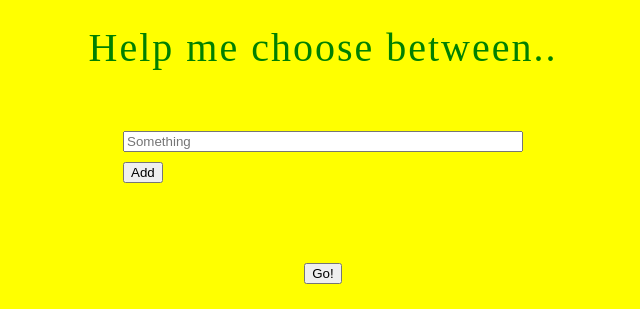
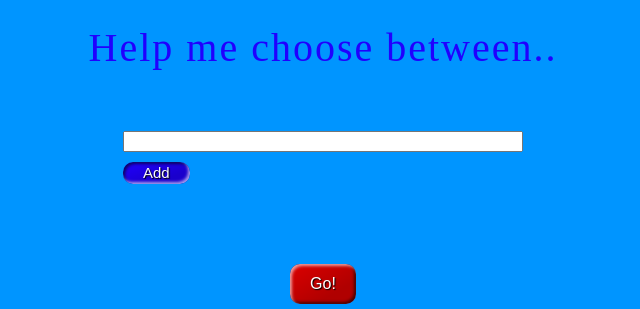
Before and after one commit to Printess/help-me-choose, a plain HTML site: page index.html in a window 1280 px wide. Shown: the part 579-888 px from the top of the page, without its empty margins (317-957 px from the left). Drawn offline with nearby package versions, Linux system fonts and the light colour scheme.

Commit message:
Day 4 commitment
Added input fields and  function to randomly select from the list of inputs

```diff
--- a/index.html
+++ b/index.html
@@ -2,27 +2,29 @@
 <html lang=en>
   <head>
     <meta charset=utf-8>
-    <title>Help me choose</title>
+    <title>Help me choose!!!</title>
     <link href="./main.css" rel="stylesheet" type="text/css">
   </head>
   <body class="bakgrund">
+
     <form action="/action_page.php">
-      <input type="text" name="FirstName" value="First Name"><br>
+      <input type="text" name="FirstName" value="First Name"></br>
       <input type="text" name="LastName" value="Last Name"></br>
       <input type="submit" value="Submit">
     </form>
+
     <a class="irc_mil i3597" rel="noopener" jsaction="mousedown:irc.rl;focus:irc.rl" data-noload="" target="_blank" tabindex="0" href="http://www.cuisinebizarre.se/kostcirkeln.html" data-ved="2ahUKEwj94sGknejgAhWCblAKHaEoBvsQjRx6BAgBEAU">
       <img class="irc_mi" src="http://www.cuisinebizarre.se/images/kostcirkel540.gif" onload="typeof google==='object'&amp;&amp;google.aft&amp;&amp;google.aft(this)" alt="Relaterad bild" width="304" height="304" style="margin-top: 25px;" data-iml="1551693645888">
     </a>
-    <h1 class="greenText">Help me choose between..</h1>
+    <h1 class="blueText">Help me choose between..</h1>
     <div class="inputSection">
       <div class="inputs">
-        <input placeholder="Something"></input>
+        <input class="choices"></input>
       </div>
       <button class="addOption">Add</button>
     </div>
     <div class="resultSection"></div>
-    <button>Go!</button>
+    <button class="submit">Go!</button>
 
     <script src="https://code.jquery.com/jquery-3.3.1.min.js"></script>
     <script>
@@ -30,10 +32,26 @@
       $('.resultSection').hide()
 
       var add_option = function() {
-        $('.inputs').append('<input></input>')
+
+        $('.inputs').append('<input class="choices"></input>')
       }
 
       $('.addOption').click(add_option)
+
+var options = []
+var submit = function() {
+  $('.inputSection').hide()
+  $('.resultSection').css('display', 'flex')
+$('.choices').each(function() {
+  options.push($(this).val())
+})
+var winner = options[Math.floor(Math.random() * options.length)]
+console.log(winner)
+$('.resultSection').text(winner)
+
+}
+$('.submit').click(submit)
+
     })
     </script>
   </body>
--- a/main.css
+++ b/main.css
@@ -7,7 +7,7 @@ body {
 }
 
 .bakgrund {
-  background-color: yellow;
+  background-color: #0095ff;
 }
 
 h1 {
@@ -17,8 +17,9 @@ h1 {
   margin-bottom: 0px;
 }
 
-.greenText {
-  color: green;
+
+.blueText {
+  color: #2000ff;
 }
 
 .inputSection {
@@ -38,4 +39,58 @@ input {
 
 .addOption {
   margin-top: 10px;
+  border: 0;
+    line-height: 1.5;
+    padding: 0 20px;
+    font-size: 15px;
+    text-align: center;
+    color: #FAFAFA;
+    text-shadow: 1px 1px 1px #000;
+    border-radius: 10px;
+    background-color: #2000ff;
+    background-image: linear-gradient(to top left,
+                                      rgba(0, 0, 0, .2),
+                                      rgba(0, 0, 0, .2) 30%,
+                                      rgba(0, 0, 0, 0));
+    box-shadow: inset -2px -2px 3px rgba(255, 255, 255, .6),
+                inset 2px 2px 3px rgba(0, 0, 0, .6);
 }
+
+.addOption:hover {
+  background-color: #0095ff;
+}
+
+.submit {
+  border: 0;
+    line-height: 2.5;
+    padding: 0 20px;
+    font-size: 1rem;
+    text-align: center;
+    color: #fff;
+    text-shadow: 1px 1px 1px #000;
+    border-radius: 10px;
+    background-color: rgba(220, 0, 0, 1);
+    background-image: linear-gradient(to top left,
+                                      rgba(0, 0, 0, .2),
+                                      rgba(0, 0, 0, .2) 30%,
+                                      rgba(0, 0, 0, 0));
+    box-shadow: inset 2px 2px 3px rgba(255, 255, 255, .6),
+                inset -2px -2px 3px rgba(0, 0, 0, .6);
+}
+
+.submit:hover {
+  background-color: rgba(255, 0, 0, 1);
+}
+
+.submit:active {
+  box-shadow: inset -2px -2px 3px rgba(255, 255, 255, .6),
+                inset 2px 2px 3px rgba(0, 0, 0, .6);
+}
+.resultSection {
+  height: 300px;
+  display: flex;
+  justify-content: center;
+  align-items: center;
+  font-size: 35px;
+  color: #2000ff;
+}
```
